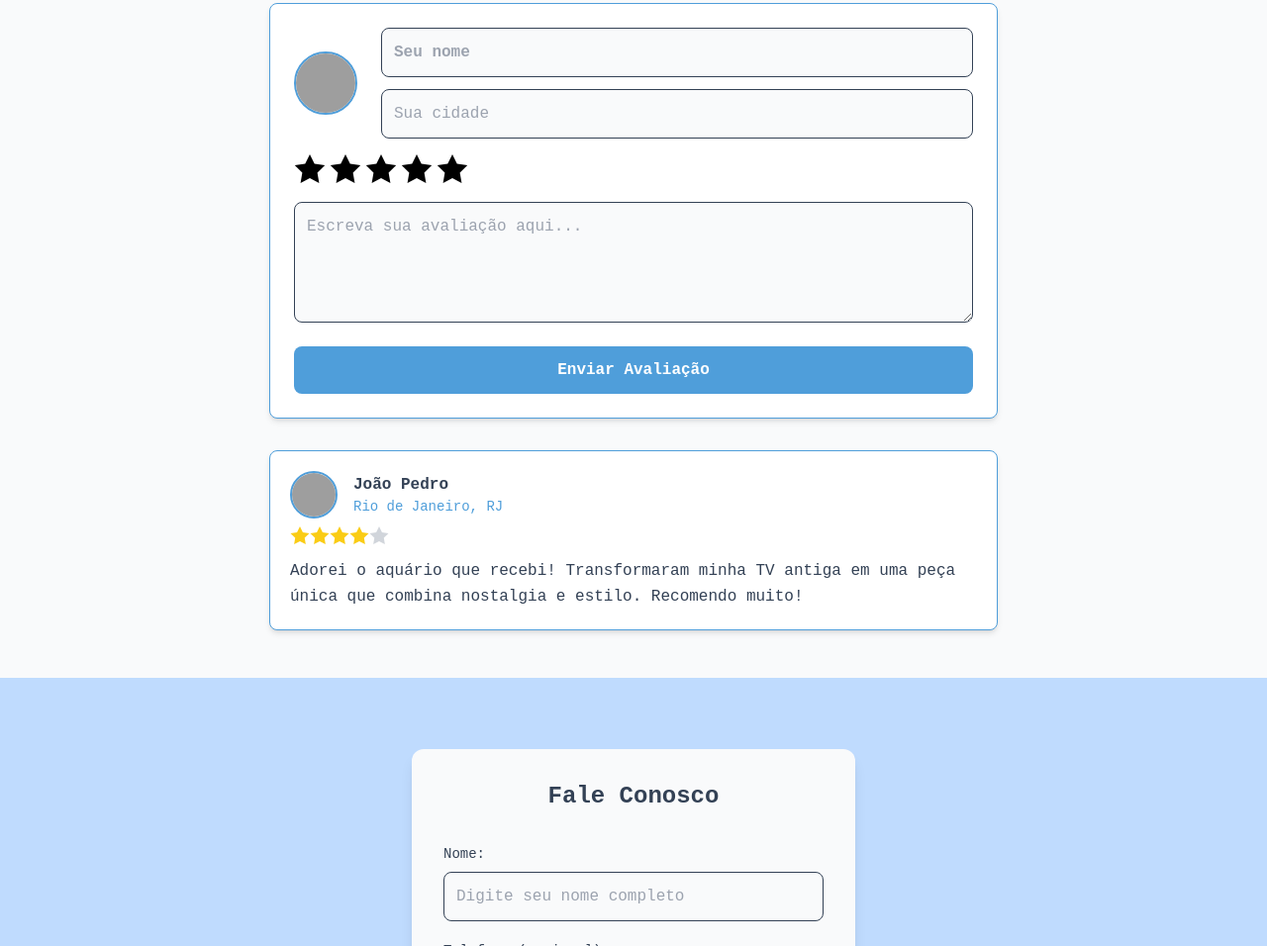
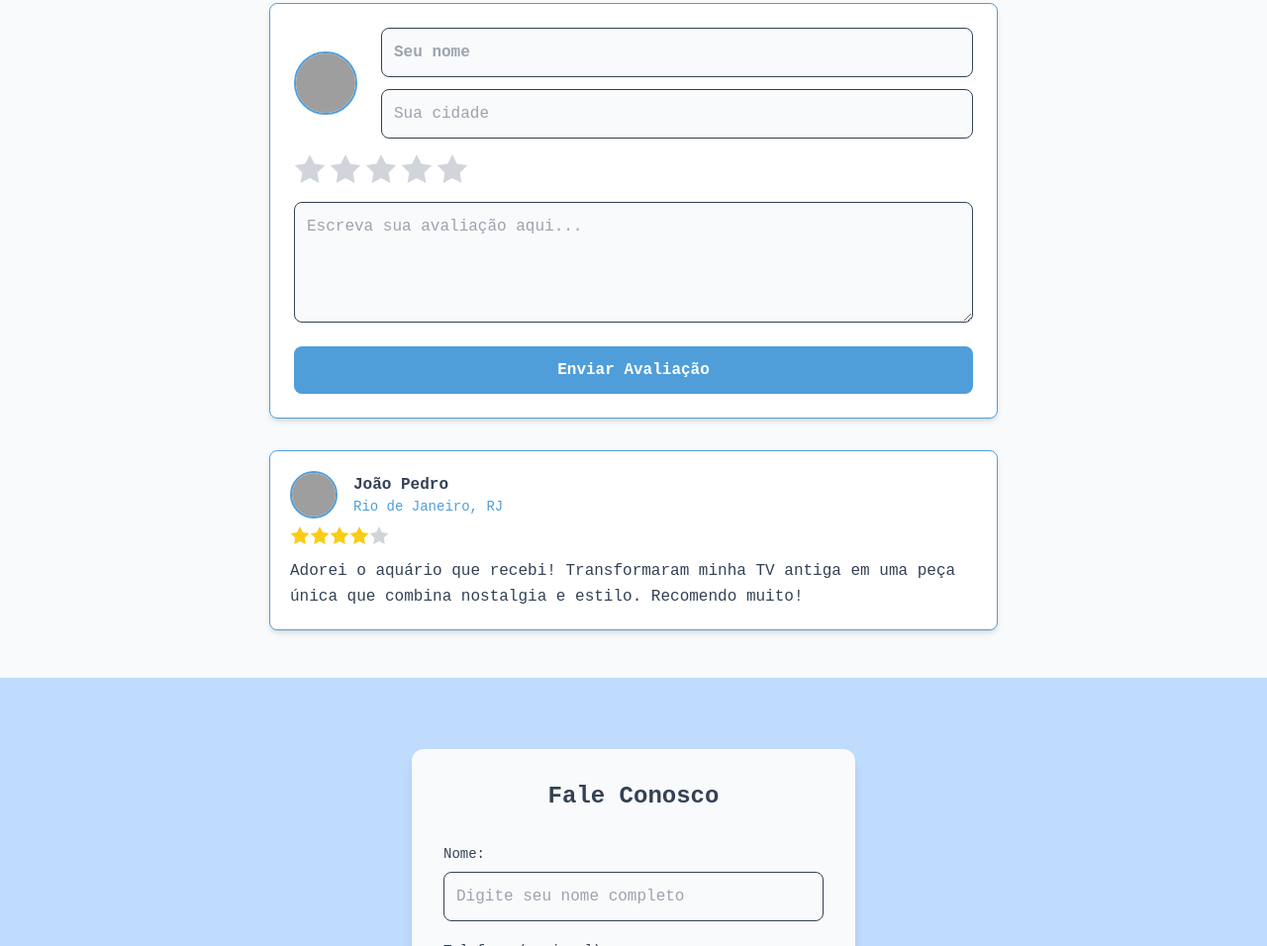
Before and after one commit to Gabriel11122007/retroaquarios, a plain HTML site: page index.html in a window 1280 px wide. Shown: the part 4632-5588 px from the top of the page at 99% size. Drawn offline with nearby package versions, Linux system fonts and the light colour scheme; grey boxes are pictures that could not be loaded.

Commit message:
textefinal11

```diff
--- a/index.html
+++ b/index.html
@@ -769,6 +769,7 @@
                 const star = document.createElementNS('http://www.w3.org/2000/svg', 'svg');
 star.setAttribute('data-value', i);
 star.setAttribute('viewBox', '0 0 20 20');
+star.setAttribute('fill', 'currentColor');  // <-- adiciona aqui
 star.setAttribute('role', 'radio');
 star.setAttribute('aria-checked', 'false');
 star.setAttribute('tabindex', i === 1 ? '0' : '-1');
```
Lines whose indentation alone changed are shown as unchanged.
